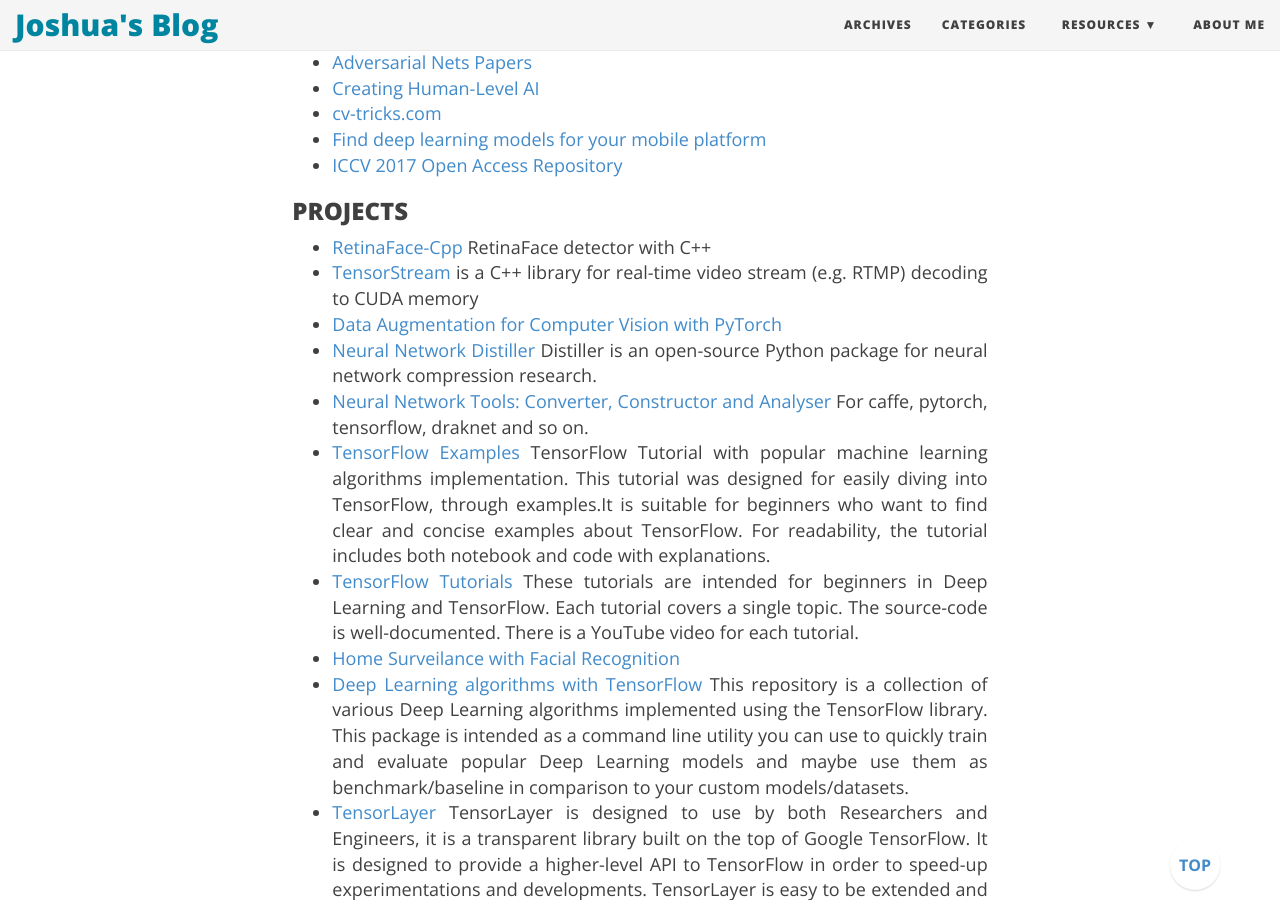
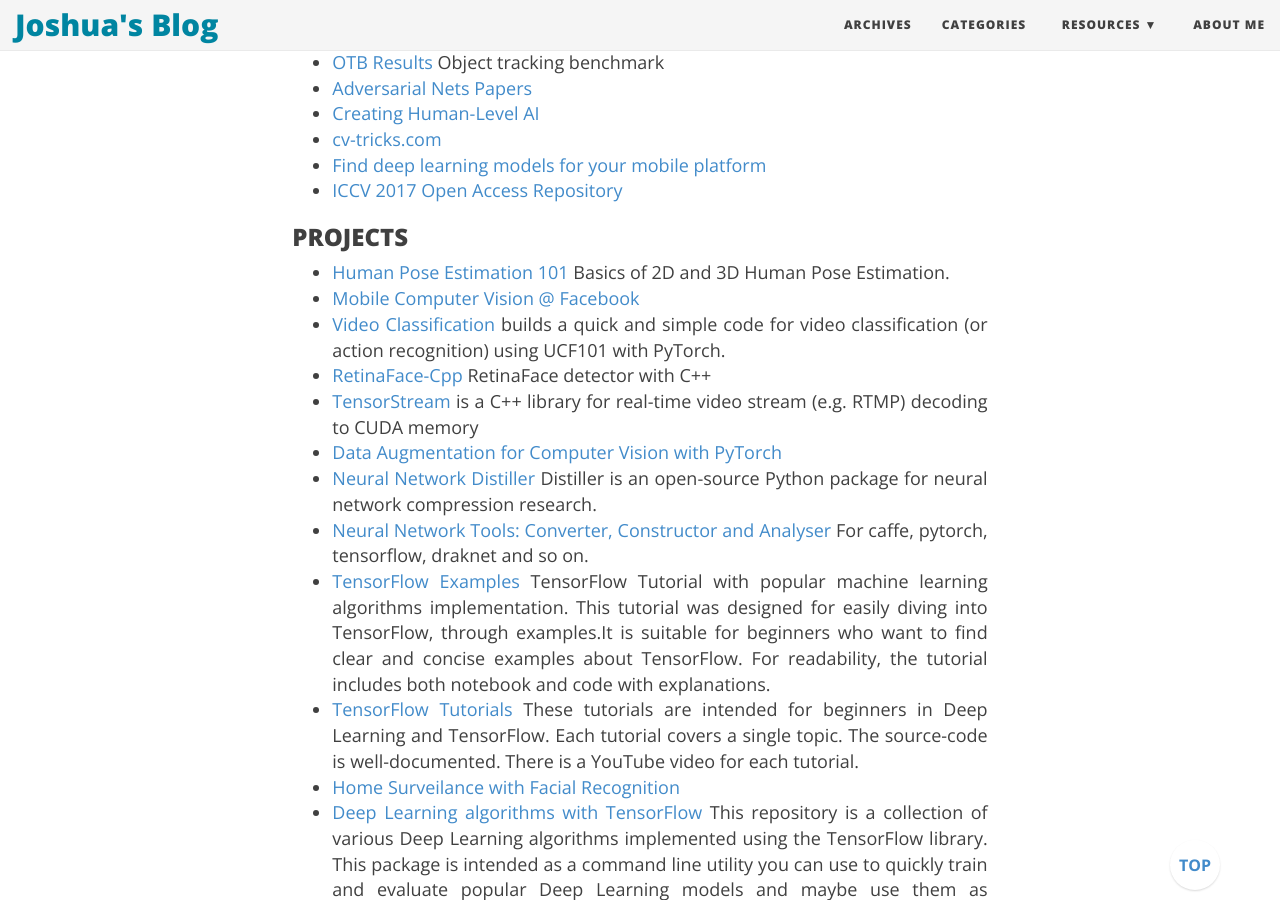
Before and after one commit to joshua19881228/joshua19881228.github.io, a Jekyll site: the page built from _posts/Computer_Vision/2016-08-25-my-jumble-of-computer-vision.md, in a window 1280 px wide and 900 px high, scrolled down 29500 px. Built offline with Jekyll 4.4.1, drawn with Linux system fonts in a browser that asks for light colours; nearby versions of some CDN libraries; formulas are drawn with MathJax 3; comment, search, counter and statistics services are not loaded; some of the changed text lies outside the part shown.

Commit message:
update post

```diff
--- a/_posts/Computer_Vision/2016-08-25-my-jumble-of-computer-vision.md
+++ b/_posts/Computer_Vision/2016-08-25-my-jumble-of-computer-vision.md
@@ -13,6 +13,8 @@
 ## PAPERS AND PROJECTS
 
 ### OBJECT/SALIENCY DETECTION
+
+* Light-Weight RetinaNet for Object Detection ([PDF](https://arxiv.org/abs/1905.10011))
 * Objects as Points ([PDF](https://arxiv.org/abs/1904.07850), [Code/Projects](https://github.com/xingyizhou/CenterNet))
 * Augmentation for small object detection ([PDF](https://arxiv.org/abs/1902.07296))
 * ThunderNet: Towards Real-time Generic Object Detection ([PDF](https://arxiv.org/abs/1903.11752))
@@ -781,6 +783,9 @@
 
 ### PROJECTS ###
 
+* [Human Pose Estimation 101](https://github.com/cbsudux/Human-Pose-Estimation-101) Basics of 2D and 3D Human Pose Estimation.
+* [Mobile Computer Vision @ Facebook](https://github.com/facebookresearch/mobile-vision)
+* [Video Classification](https://github.com/HHTseng/video-classification) builds a quick and simple code for video classification (or action recognition) using UCF101 with PyTorch.
 * [RetinaFace-Cpp](https://github.com/Charrin/RetinaFace-Cpp) RetinaFace detector with C++
 * [TensorStream](https://tensorstream.argus-ai.com/) is a C++ library for real-time video stream (e.g. RTMP) decoding to CUDA memory
 * [Data Augmentation for Computer Vision with PyTorch](https://github.com/fabioperez/pytorch-examples/blob/master/notebooks/PyTorch_Data_Augmentation_Image_Classification.ipynb)
```
